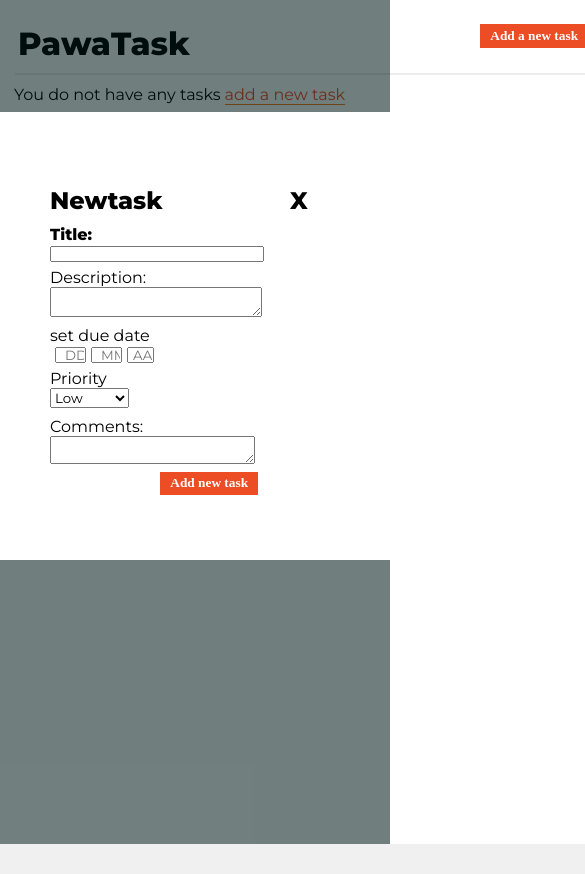
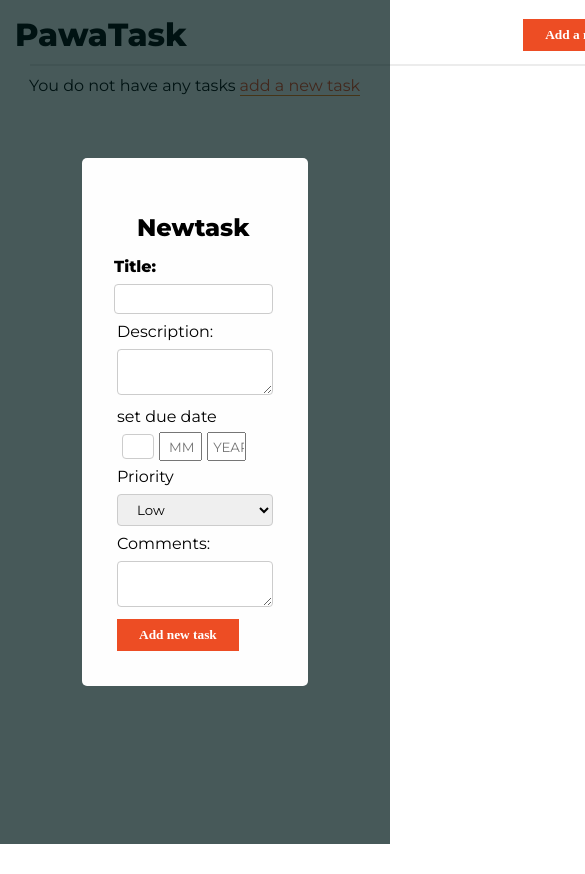
Before and after one commit to theexcel/todolist, a React (Create React App) app: page / in a window 390 px wide. Both pictures are taken after a click on the link "add a new task". Shown: the top 874 px of the page, 585 px wide, since content can reach past the window. Before the commit the page ends 844 px from the top, so only its background shows below. Built offline with nearby package versions, Linux system fonts and the light colour scheme.

Commit message:
created a delete-id function

```diff
--- a/src/components/TheTodos.js
+++ b/src/components/TheTodos.js
@@ -40,7 +40,11 @@ function TheTodos({ todos, setTodos, editTodo }) {
 
   }
 
+function handleDelete(id){
+ const findTodo = todos.filter(todo => todo.id !== id)
+  setTodos(findTodo)
 
+}
 
 
   return (
@@ -50,7 +54,7 @@ function TheTodos({ todos, setTodos, editTodo }) {
           todos.map((todo) => (
             <div key={todo.id}>
               <div className="list-container">
-                <input type="checkbox" className="checkbox" />
+                <input type="checkbox" className="checkbox" onClick = {() => handleDelete(todo.id)}/>
                 <div className="container-title">{todo.text}</div>
                 <div className="calendar-icon">
                   <img src={calendar} width="25" height="25" />
--- a/src/components/Todomodal.js
+++ b/src/components/Todomodal.js
@@ -58,7 +58,7 @@ function Todomodal({
 
   const handleSubmit = (e) => {
     e.preventDefault();
-    if (input !== "") {
+    if (input  && dayDate && monthDate && yearDate !== "") {
       setTodos([
         ...todos,
         {
@@ -72,7 +72,7 @@ function Todomodal({
           comments: comments.trim(),
         },
       ]);
-    }
+    } else return
     setInput("");
     setDescription("");
     setDayDate("");
@@ -88,7 +88,7 @@ function Todomodal({
   };
 
   return (
-    <form className="modal" onSubmit={handleSubmit}>
+    <div className="modal" onSubmit={handleSubmit}>
       <div className="modal-subcontainer">
         <header className="newtask-container">
           <h2>Newtask</h2>
@@ -121,7 +121,6 @@ function Todomodal({
             name="text"
             value={dayDate}
             onChange={handleDayDate}
-            style={{ marginLeft: "5px", paddingLeft: "8px" }}
           ></input>
           <input
             placeholder="MM"
@@ -130,11 +129,12 @@ function Todomodal({
             onChange={handleMonthDate}
           ></input>
           <input
-            placeholder="AAAA"
+
+            placeholder="YEAR"
             style={{ marginLeft: "5px", paddingLeft: "4px" }}
             value={yearDate}
             onChange={handleYearDate}
-          ></input>
+          required></input>
         </div>
         <div className="priority-container">
           <p>Priority</p>
@@ -159,7 +159,7 @@ function Todomodal({
           </button>
         </div>
       </div>
-    </form>
+    </div>
   );
 }
 
--- a/src/styles/TheTodos.css
+++ b/src/styles/TheTodos.css
@@ -1,6 +1,6 @@
 .list-container{
     display: flex;
-   margin-left: 14px;
+   margin-left: 10px;
    margin-top: 10px;
    font-family: 'Montserrat', sans-serif;
 }
@@ -15,8 +15,8 @@ font-family: 'Montserrat', sans-serif;
 }
 
 .container-title{
-    margin-left: 8px;
-    margin-top: 18px;
+    margin-left: 3%;
+    margin-top: 3%;
     position: absolute;
     left: 2rem;
     font-family: 'Montserrat', sans-serif;
@@ -40,7 +40,7 @@ margin-top: 12px;
   width: 40px;
   height: 40px;
   background-color: rgba(237, 77, 36, 1);
-  left: 31rem;
+  left: 79%;
   position: absolute;
 }
 
@@ -51,7 +51,7 @@ margin-top: 12px;
   width: 40px;
   height: 40px;
   background-color: rgba(237, 77, 36, 1);
-  left: 36.5rem;
+  left: 91%;
   position: absolute;
 }
 
--- a/src/styles/Todo.css
+++ b/src/styles/Todo.css
@@ -3,28 +3,27 @@
   height: 100vh;
   background-color: white;
   margin: auto;
-
   position: relative;
   font-family: "Montserrat", sans-serif;
+  padding: 15px 15px;
 }
 
 .header {
   display: flex;
+  justify-content: space-between;
+  align-items: center;
+  width: 100%;
 }
 
 .heading {
-  margin-top: 24px;
-  margin-left: 18px;
   font-family: "Montserrat", sans-serif;
   font-weight: 800;
 }
 
-.header-btn-style {
-  position: absolute;
-  margin-top: 24px;
+/* .header-btn-style {
   margin-left: 20rem;
   left: 10rem;
-}
+} */
 
 * {
   padding: 0;
--- a/src/styles/Todomodal.css
+++ b/src/styles/Todomodal.css
@@ -3,23 +3,31 @@
 *{
     font-family: 'montserrat', sans-serrif;
 }
-.modal{
+.modal {
+    position: fixed;
+    z-index: 2;
+    left: 0;
+    top: 0;
     width: 100%;
-    height: 100%;
+    min-height: 100%;
+    background-color: #001919b8;
+
+  }
+
+  .modal-subcontainer {
+    background-color: #fefefe;
+    margin: auto;
+    padding: 35px 35px;
+    border: none;
+    width: 40%;
+    max-height: calc(100vh - 200px);
+    border-radius: 5px;
+    animation: scaled .3s ease-in-out;
+    overflow-y: auto;
     position: absolute;
-    top: 0;
-    left: 0;
-    /* opacity: 0.698039; */
-    background-color: rgba(0, 25, 25, 0.555);
-}
-
-.modal-subcontainer{
-    margin:auto;
-    align-content: center;
-    background-color: white;
-    width: 30rem;
-    margin-top: 7rem;
-    height: 28rem;
+    left: 50%;
+    top: 50%;
+    transform: translate(-50%, -50%);
 }
 
 .newtask-container{
@@ -37,24 +45,24 @@
     width: 40px;
 }
 
-.calcel-btn{
+.calcel-btn {
     border: none;
     background-color: white;
-    margin-left: 19.5rem;
+    margin-left: 65%;
     font-weight: 700;
     margin-top: 25px;
     width: 50px;
     cursor: pointer;
-    font-size:700;
+    font-size: 700;
 }
 
-.title-container{
-margin-left: 20px;
-margin-top: 15px;
-font-family: 'montserrat', sans-serif;
-font-weight: 700;
+.title-container {
+    margin-left: -3px;
+    margin-top: 15px;
+    font-weight: 200;
+    font-weight: 700;
 }
-.input-title{
+/* .input-title{
     width: 27rem;
     height:25px;
     padding-left: 5px;
@@ -95,6 +103,22 @@ font-weight: 700;
 .btn-modal-container{
     margin-left: 20.8rem;
     margin-top: 8px;
+} */
+
+
+input[type="text"], select, textarea {
+    width: 100%;
+    padding: 6px 15px;
+    margin: 8px 0;
+    border: 1px solid #ccc;
+    border-radius: 4px;
+    box-sizing: border-box;
+}
+
+.date-input-container input{
+    width: 20%;
+    margin-left: 5px;
+    display: inline;
 }
 
 .btn{
@@ -107,102 +131,3 @@ font-weight: 700;
     background-color: rgba(237, 77, 36, 1);
 
 }
-
-/* Extra small devices (phones, 600px and down) */
-@media (min-width: 320px) and (max-width: 480px) {
-    /* .modal-subcontainer{
-        margin:auto;
-        align-content: center;
-        background-color: white;
-        width: 14rem;
-        margin-top: 3rem;
-        height: 13rem;
-    } */
-
-    .newtask-container{
-        display: flex;
-        margin-left: 50px;
-        font-weight: 600;
-
-    }
-
-    .modal-subcontainer h2{
-        margin-top: 9.4px;
-        width: 10rem;
-    }
-
-    .date-input-container input{
-        height: 12px;
-        width: 19px;
-    }
-
-    .calcel-btn{
-        border: none;
-        background-color: white;
-        margin-left: 5rem;
-        font-weight: 700;
-        margin-top: 9.4px;
-        width: 23px;
-        cursor: pointer;
-        font-size:x-large;
-    }
-
-    .title-container{
-    margin-left: 50px;
-    margin-top: 10px;
-    }
-    .input-title{
-        width: 13rem;
-        height:12px;
-        padding-left: 2.3px;
-    }
-
-    .description-container{
-        margin-left: 50px;
-        margin-top: 4.7px;
-    }
-
-    .description-input{
-        width: 13rem;
-        height: 26px;
-        padding-left: 2.3px;
-        padding-top: 2.3px;
-    }
-
-    .date-input-container{
-        margin-left: 50px;
-        margin-top: 4.7px;
-    }
-
-    .priority-container{
-        margin-left: 50px;
-        margin-top: 4.7px;
-    }
-
-    .comments-container{
-        margin-left: 50px;
-        margin-top: 9.4px;
-    }
-
-    .comments-input{
-        width: 12.7rem;
-        height: 26px;
-    }
-
-    .btn-modal-container{
-        margin-left: 10rem;
-        margin-top: 3.75px;
-    }
-
-    .btn{
-        color: white;
-        border: none;
-        padding: 3.75px 10.3px;
-        cursor: pointer;
-        font-weight: 700;
-        background-color: rgba(237, 77, 36, 1);
-
-    }
-
-
-}
```
Also changed, not shown: src/Image/commenticon.svg, src/Image/editicon.svg.
